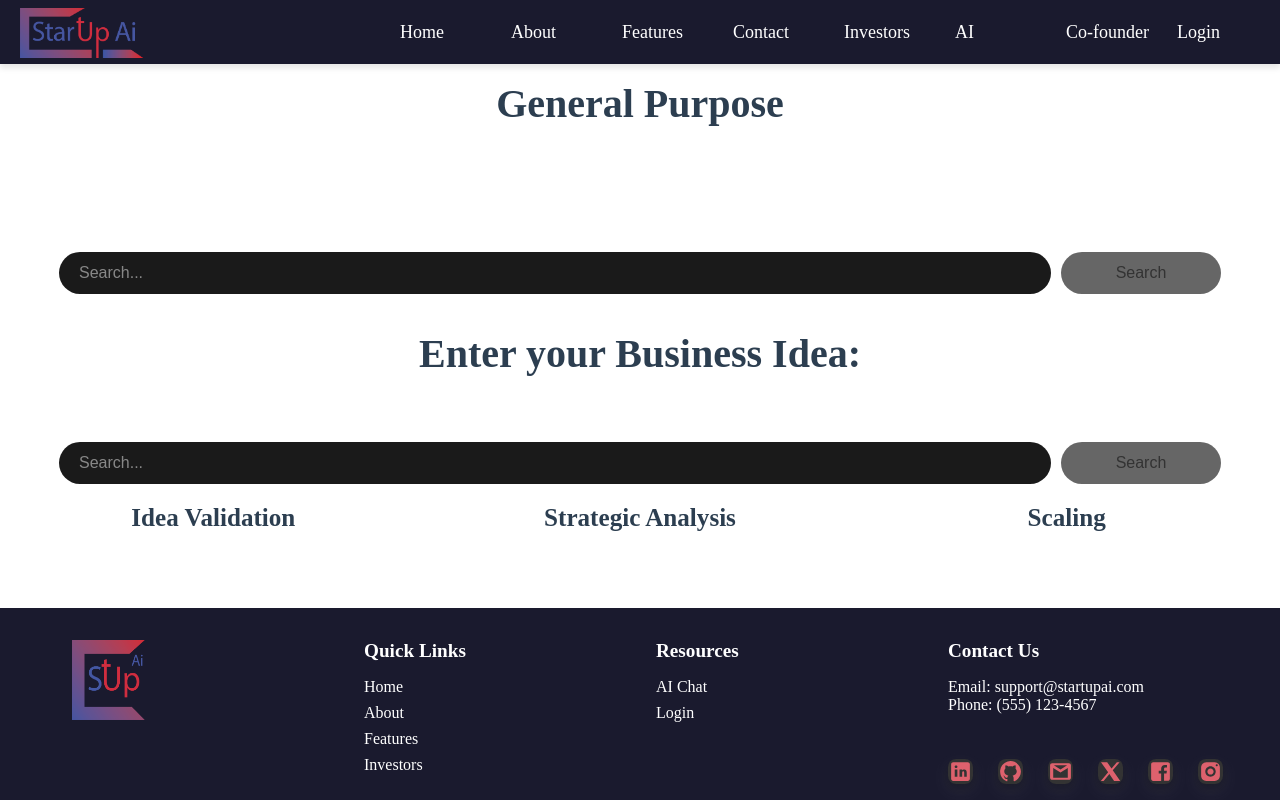
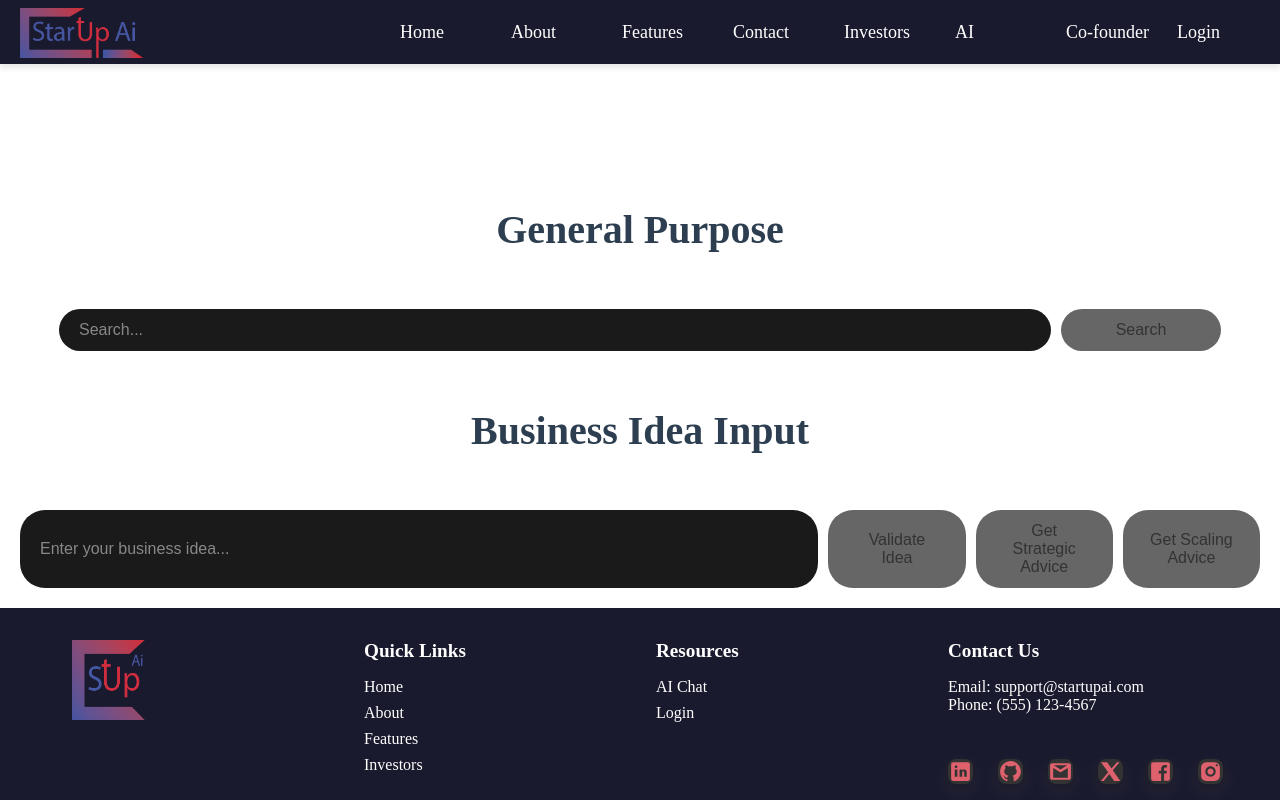
Before and after one commit to Mokshjain131/Pterodactyl, a React (Vite) app in the folder Frontend/: page /chat in a window 1280 px wide. Built offline with nearby package versions, Linux system fonts and the light colour scheme.

Commit message:
full ai page interconnection

```diff
--- a/Frontend/src/pages/chat.jsx
+++ b/Frontend/src/pages/chat.jsx
@@ -6,6 +6,13 @@ import Footer from "../components/footer";
 function Chat() {
     const [searchQuery, setSearchQuery] = useState('')
     const [messages, setMessages] = useState([])
+    const [businessIdea, setBusinessIdea] = useState('')
+    const [businessStage, setBusinessStage] = useState('')
+    const [currentChallenges, setCurrentChallenges] = useState('')
+    const [goals, setGoals] = useState('')
+    const [currentOperations, setCurrentOperations] = useState('')
+    const [growthTargets, setGrowthTargets] = useState('')
+    const [resources, setResources] = useState('')
 
     async function fetchLinks() {
         // Add user query immediately
@@ -14,7 +21,7 @@ function Chat() {
             { type: 'user', content: searchQuery }
         ])
 
-        const response = await fetch('http://localhost:8000/search/', {
+        const response = await fetch('http://localhost:8000/ai/', {
             method: 'POST',
             headers: {
                 'Content-Type': 'application/json',
@@ -25,32 +32,117 @@ function Chat() {
             })
         })
         const data = await response.json()
+
         // Add only the response to messages
+        if (data.success) {
+            const cleanedResponse = data.response.replace(/\*/g, ''); // Remove all '*' characters
             setMessages(prev => [
                 ...prev,
-            { type: 'assistant', content: data }
+                { type: 'assistant', content: cleanedResponse } // Only display the cleaned response
             ])
+        } else {
+            setMessages(prev => [
+                ...prev,
+                { type: 'assistant', content: "An error occurred while fetching the response." }
+            ])
+        }
         setSearchQuery('') // Clear input after sending
+    }
+
+    async function validateIdea() {
+        setMessages(prev => [
+            ...prev,
+            { type: 'user', content: `Validate Idea: ${businessIdea}` }
+        ])
+
+        const response = await fetch('http://localhost:8000/validate_idea/', {
+            method: 'POST',
+            headers: {
+                'Content-Type': 'application/json',
+            },
+            body: JSON.stringify({
+                idea: businessIdea,
+                market: searchQuery, // Assuming market is taken from searchQuery
+                target_audience: 'General' // Placeholder, adjust as needed
+            })
+        })
+        const data = await response.json()
+        const cleanedAnalysis = data.analysis.replace(/\*/g, ''); // Remove all '*' characters
+        setMessages(prev => [
+            ...prev,
+            { type: 'assistant', content: cleanedAnalysis }
+        ])
+        setBusinessIdea('') // Clear input after sending
+    }
+
+    async function getStrategicAdvice() {
+        setMessages(prev => [
+            ...prev,
+            { type: 'user', content: `Strategic Advice for Idea: ${businessIdea}` }
+        ])
+
+        const response = await fetch('http://localhost:8000/strategic_advice/', {
+            method: 'POST',
+            headers: {
+                'Content-Type': 'application/json',
+            },
+            body: JSON.stringify({
+                business_stage: 'N/A', // Placeholder, adjust as needed
+                current_challenges: 'N/A', // Placeholder, adjust as needed
+                goals: 'N/A', // Placeholder, adjust as needed
+                business_idea: businessIdea
+            })
+        })
+        const data = await response.json()
+        const cleanedAdvice = data.advice.replace(/\*/g, ''); // Remove all '*' characters
+        setMessages(prev => [
+            ...prev,
+            { type: 'assistant', content: cleanedAdvice }
+        ])
+        setBusinessIdea('') // Clear input after sending
+    }
+
+    async function getScalingAdvice() {
+        setMessages(prev => [
+            ...prev,
+            { type: 'user', content: `Scaling Advice for Idea: ${businessIdea}` }
+        ])
+
+        const response = await fetch('http://localhost:8000/scaling/', {
+            method: 'POST',
+            headers: {
+                'Content-Type': 'application/json',
+            },
+            body: JSON.stringify({
+                current_operations: 'N/A', // Placeholder, adjust as needed
+                growth_targets: 'N/A', // Placeholder, adjust as needed
+                resources: 'N/A', // Placeholder, adjust as needed
+                business_idea: businessIdea
+            })
+        })
+        const data = await response.json()
+        const cleanedScalingPlan = data.scaling_plan.replace(/\*/g, ''); // Remove all '*' characters
+        setMessages(prev => [
+            ...prev,
+            { type: 'assistant', content: cleanedScalingPlan }
+        ])
+        setBusinessIdea('') // Clear input after sending
     }
 
     return (
         <div className="chat-container">
             <Navbar />
-            <h2>General Purpose</h2>
             <div className="chat-content">
-                {/* Chat messages */}
+                {/* Chat messages display field */}
                 <div className="messages-container">
                     {messages.map((message, index) => (
-                    <div
-                        key={index}
-                        className={`message ${message.type}`}
-                    >
+                        <div key={index} className={`message ${message.type}`}>
                             <div className="message-content">
                                 {message.type === 'user' ? (
                                     message.content
                                 ) : (
                                     <pre>
-                            {JSON.stringify(message.content.response, null, 2)}
+                                        {typeof message.content === 'string' ? message.content : JSON.stringify(message.content, null, 2)}
                                     </pre>
                                 )}
                             </div>
@@ -58,7 +150,8 @@ function Chat() {
                     ))}
                 </div>
 
-                {/* Search input and button */}
+                {/* General Purpose Input */}
+                <h2>General Purpose</h2>
                 <div className="input-container">
                     <input
                         type="text"
@@ -78,96 +171,34 @@ function Chat() {
                         Search
                     </button>
                 </div>
-            </div>
-            <h2>Enter your Business Idea:</h2>
-            <div className="chat-content">
-                {/* Search input and button */}
+
+                {/* Business Idea input and buttons */}
+                <h2>Business Idea Input</h2>
                 <div className="input-container">
                     <input
                         type="text"
-                        value={searchQuery}
-                        onChange={(e) => setSearchQuery(e.target.value)}
-                        onKeyDown={(e) => {
-                            if (e.key === 'Enter' && searchQuery.trim()) {
-                                fetchLinks();
-                            }
-                        }}
-                        placeholder="Search..."
+                        value={businessIdea}
+                        onChange={(e) => setBusinessIdea(e.target.value)}
+                        placeholder="Enter your business idea..."
                     />
                     <button
-                        onClick={fetchLinks}
-                        disabled={!searchQuery.trim()}
+                        onClick={validateIdea}
+                        disabled={!businessIdea.trim()}
                     >
-                        Search
+                        Validate Idea
                     </button>
-                </div>
-            </div>
-            <div className='ChatFlexer'>
-            <div className="chat-content">
-                <h3>Idea Validation</h3>
-                {/* Chat messages */}
-                <div className="messages-container">
-                    {messages.map((message, index) => (
-                    <div
-                        key={index}
-                        className={`message ${message.type}`}
+                    <button
+                        onClick={getStrategicAdvice}
+                        disabled={!businessIdea.trim()}
                     >
-                        <div className="message-content">
-                        {message.type === 'user' ? (
-                            message.content
-                        ) : (
-                            <pre>
-                            {JSON.stringify(message.content.response, null, 2)}
-                            </pre>
-                        )}
-                        </div>
-                    </div>
-                    ))}
-                </div>
-            </div>
-            <div className="chat-content">
-                <h3>Strategic Analysis</h3>
-                {/* Chat messages */}
-                <div className="messages-container">
-                    {messages.map((message, index) => (
-                    <div
-                        key={index}
-                        className={`message ${message.type}`}
+                        Get Strategic Advice
+                    </button>
+                    <button
+                        onClick={getScalingAdvice}
+                        disabled={!businessIdea.trim()}
                     >
-                        <div className="message-content">
-                        {message.type === 'user' ? (
-                            message.content
-                        ) : (
-                            <pre>
-                            {JSON.stringify(message.content.response, null, 2)}
-                            </pre>
-                        )}
-                        </div>
-                    </div>
-                    ))}
-                </div>
-            </div>
-            <div className="chat-content">
-                <h3>Scaling</h3>
-                {/* Chat messages */}
-                <div className="messages-container">
-                    {messages.map((message, index) => (
-                    <div
-                        key={index}
-                        className={`message ${message.type}`}
-                    >
-                        <div className="message-content">
-                        {message.type === 'user' ? (
-                            message.content
-                        ) : (
-                            <pre>
-                            {JSON.stringify(message.content.response, null, 2)}
-                            </pre>
-                        )}
-                        </div>
-                    </div>
-                    ))}
-                </div>
+                        Get Scaling Advice
+                    </button>
                 </div>
             </div>
             <Footer />
```
Also changed, not shown: 1 other file (tests, documents, lock files or other folders). Lines whose indentation alone changed are shown as unchanged.
